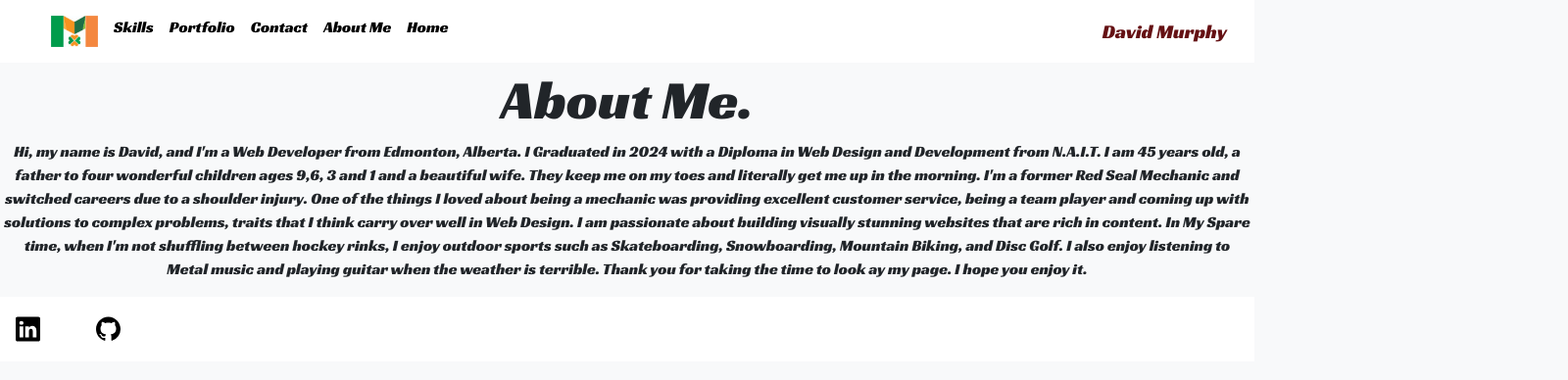
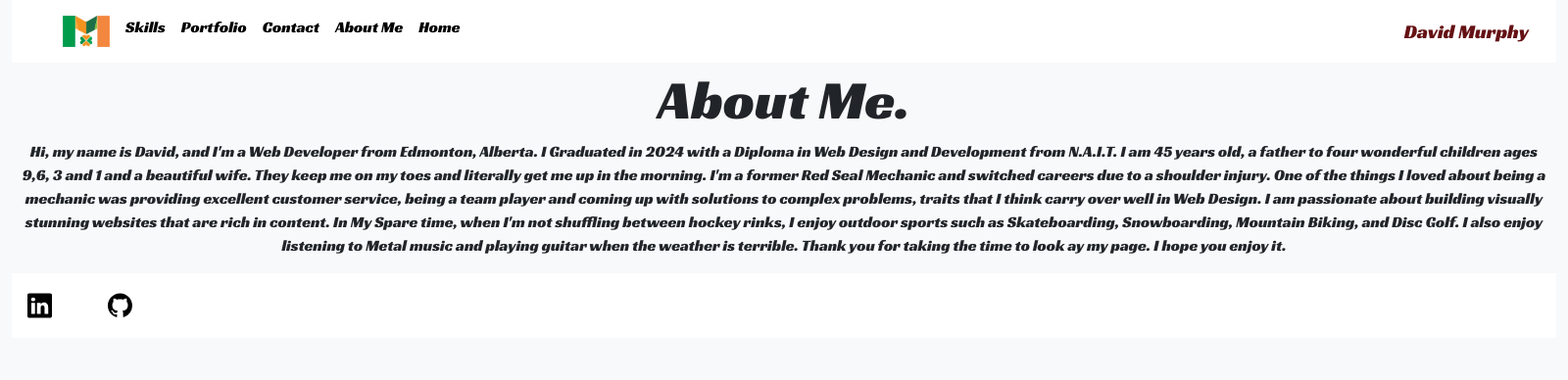
Before and after one commit to DavidMurphyedm/github.io, a plain HTML site: page aboutme.html in a window 1280 px wide. Shown: the whole page at 98% size, 1600 px wide, since content can reach past the window. Drawn offline with nearby package versions, Linux system fonts and the light colour scheme.

Commit message:
Puta width on about me page

```diff
--- a/aboutme.html
+++ b/aboutme.html
@@ -41,7 +41,7 @@
     </nav>
     </head>
 
-    <body class="bg-light">
+    <body class="bg-light container-fluid" >
         <main>
             <div class="jumbotron jumbotron-fluid text-center m-1">
                 <h1 class="display-4 bg-light">About Me.</h1>
--- a/css/styles.css
+++ b/css/styles.css
@@ -84,3 +84,7 @@ a, a:hover, a:focus, a:active {
     width: 3rem;
     height: 2rem;
 }
+.container-fluid {
+    background-color: #fff;
+    width: 100rem;
+}
```
